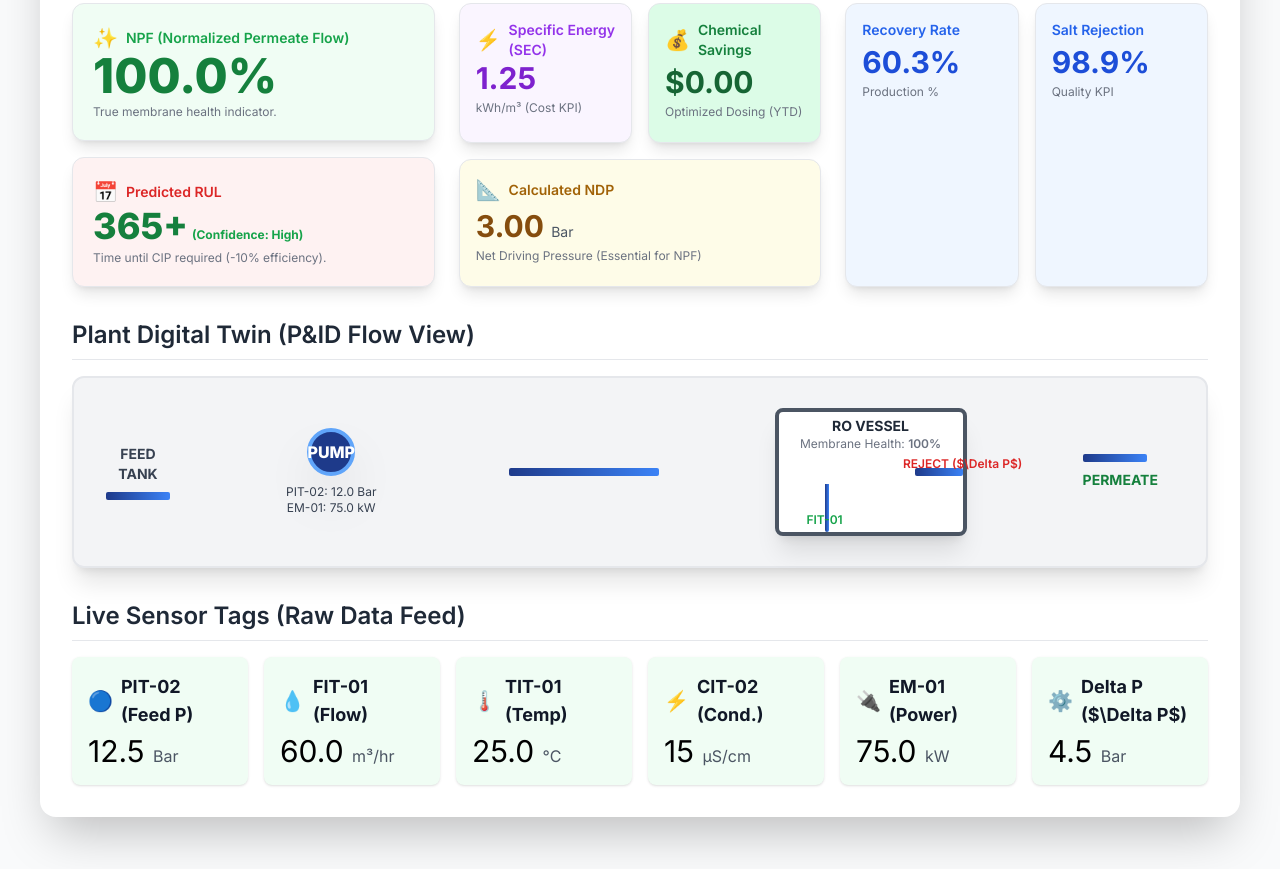
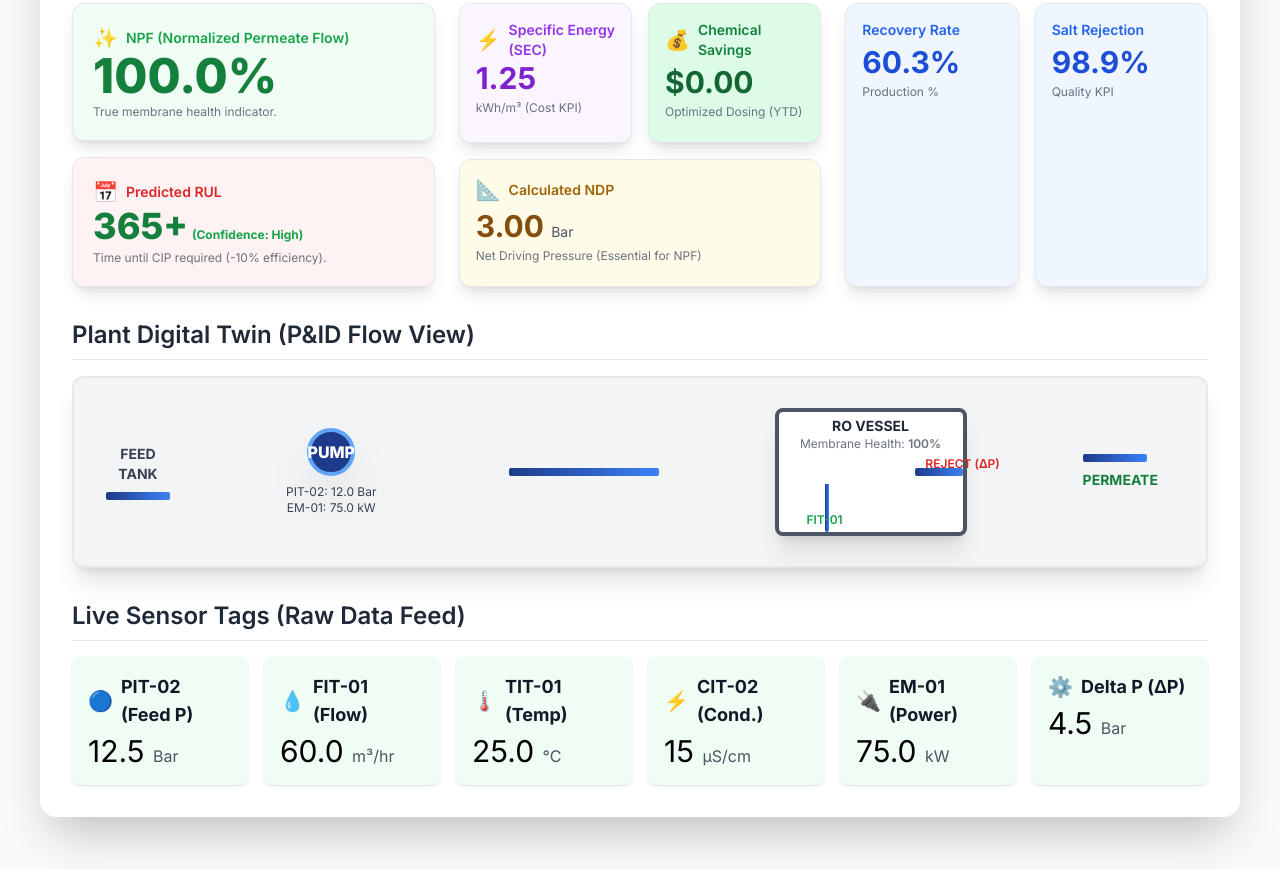
Before and after one commit to saurabhgsft-glitch/super-waddle, a plain HTML site: page index.html in a window 1280 px wide. Shown: the part 917-1786 px from the top of the page. Drawn offline with nearby package versions, Linux system fonts and the light colour scheme.

Commit message:
Update index.html - delta

```diff
--- a/index.html
+++ b/index.html
@@ -276,7 +276,7 @@
 
                     <!-- Reject Line (Output Right) -->
                     <div id="flow-reject" class="absolute top-1/2 right-0 transform -translate-y-1/2 h-2 w-12 flow-path bg-red-800/50" style="animation: none;"></div>
-                    <div class="absolute top-1/2 right-0 text-xs text-red-600 font-semibold transform translate-x-1/2 -translate-y-4">REJECT ($\Delta P$)</div>
+                    <div class="absolute top-1/2 right-0 text-xs text-red-600 font-semibold transform translate-x-1/2 -translate-y-4">REJECT (&Delta;P)</div>
                 </div>
 
                 <!-- Final Permeate Output -->
@@ -316,7 +316,7 @@
                 </div>
                 <!-- RO Reject Differential Pressure (Delta P) -->
                 <div class="tag-item bg-white p-4 rounded-lg shadow healthy">
-                    <div class="font-bold text-lg text-gray-900 flex items-center"><span class="text-xl mr-2">⚙️</span> Delta P ($\Delta P$)</div>
+                    <div class="font-bold text-lg text-gray-900 flex items-center"><span class="text-xl mr-2">⚙️</span> Delta P (&Delta;P)</div>
                     <div class="text-3xl mt-1"><span id="tag-deltap">4.5</span> <span class="text-base font-normal text-gray-600">Bar</span></div>
                 </div>
             </div>
```
